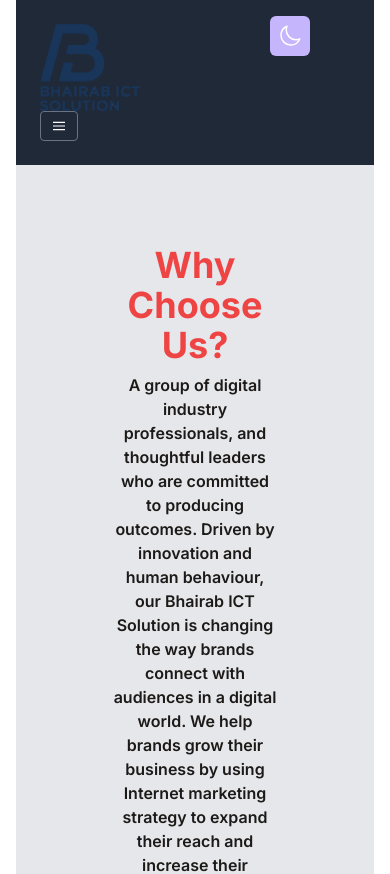
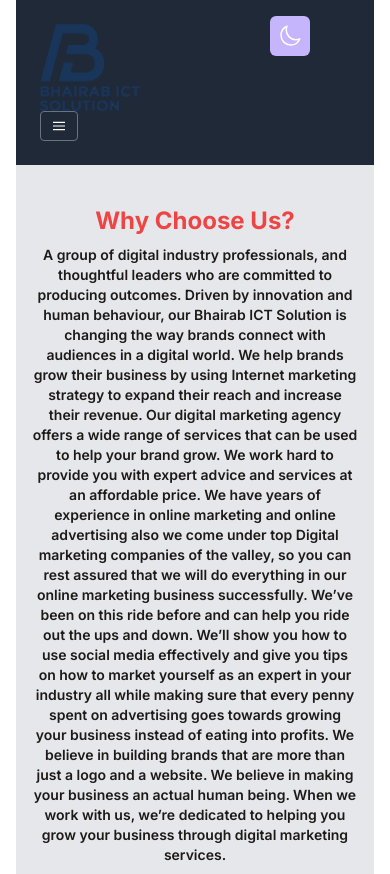
Before and after one commit to programmerof/bhairab-it-after-gap, a React (Vite) app: page / in a window 390 px wide. Shown: the top 874 px of the page. Built offline with nearby package versions, Linux system fonts and the light colour scheme.

Commit message:
why choose us made responsive

```diff
--- a/src/components/Intro.jsx
+++ b/src/components/Intro.jsx
@@ -2,10 +2,11 @@ import React from 'react';
 
 function Intro() {
    return (
-      <section className="bg-gray-200 py-20 font-medium ">
-  <div className="container mx-auto px-24  ">
-    <div className="text-center mb-10 font-semibold ">
-      <h1 className="text-4xl font-bold mb-2 text-red-500">Why Choose Us?</h1>A
+      <section className="bg-gray-200 py-10 md:py-20 font-medium ">
+        <div className="container mx-auto px-4 md:px-24">
+          <div className="text-center mb-6 md:mb-10 font-semibold ">
+            <h1 className="text-2xl md:text-4xl font-bold mb-2 text-red-500">Why Choose Us?</h1>
+            <p className="text-sm md:text-base">A
       group of digital industry professionals, and thoughtful leaders who are
       committed to producing outcomes. Driven by innovation and human behaviour,
       our Bhairab ICT Solution is changing the way brands connect with audiences
@@ -19,16 +20,15 @@ function Intro() {
       everything in our online marketing business successfully. We’ve been on
       this ride before and can help you ride out the ups and down. We’ll show
       you how to use social media effectively and give you tips on how to market
-      yourself as an expert in your industry~all while making sure that every
+      yourself as an expert in your industry all while making sure that every
       penny spent on advertising goes towards growing your business instead of
       eating into profits. We believe in building brands that are more than just
       a logo and a website. We believe in making your business an actual human
       being. When we work with us, we’re dedicated to helping you grow your
-      business through digital marketing services.
-    </div>
-  </div>
-</section>
-
+      business through digital marketing services.</p>
+          </div>
+        </div>
+      </section>
    )
 }
 
```
